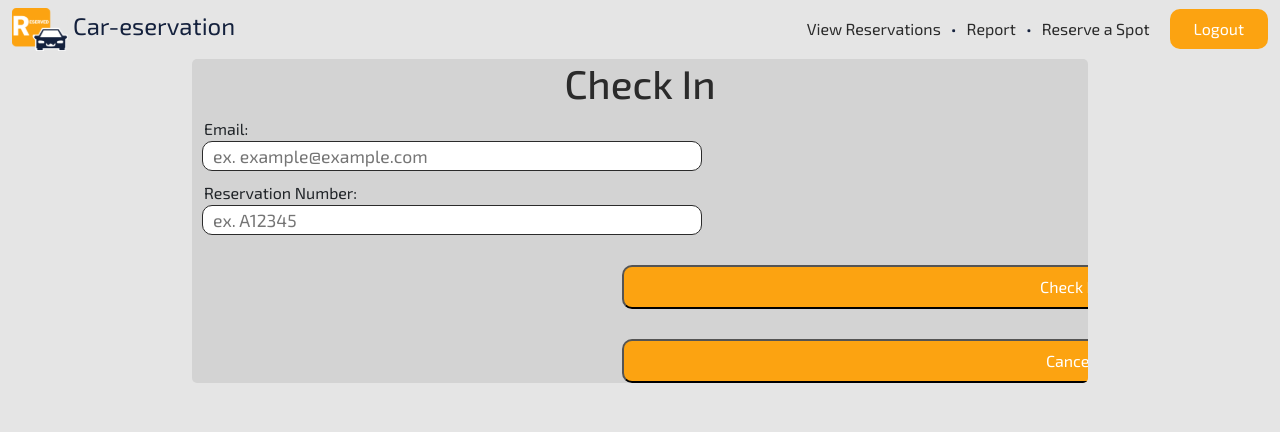
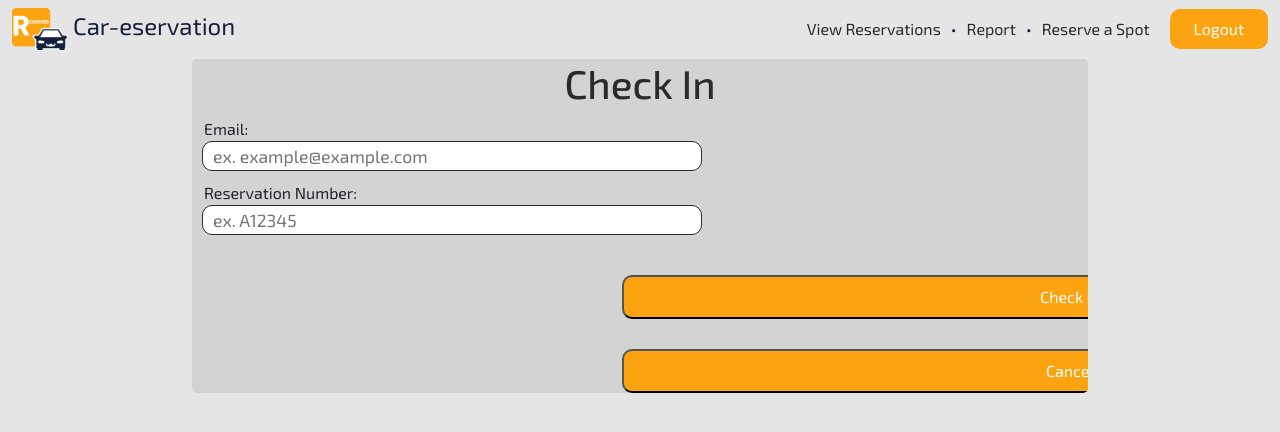
Before and after one commit to cmtnguyen/CS160-project, a React (Create React App) app: page /reservations in a window 1280 px wide. Shown: the top 432 px of the page. Built offline with nearby package versions, Linux system fonts and the light colour scheme; no server answers; sample sign-in values are in the browser's storage.

Commit message:
added style for row

```diff
--- a/src/Components/Pages/ViewPage/ViewPage.jsx
+++ b/src/Components/Pages/ViewPage/ViewPage.jsx
@@ -37,7 +37,7 @@ const ViewPage = () => {
               placeholder="ex. A12345"
             />
           </Row>
-          <Row>
+          <Row className={styles.columnGap}>
           <button className={styles.checkBtn} type="submit" href="/">
             Check In
           </button>
```
